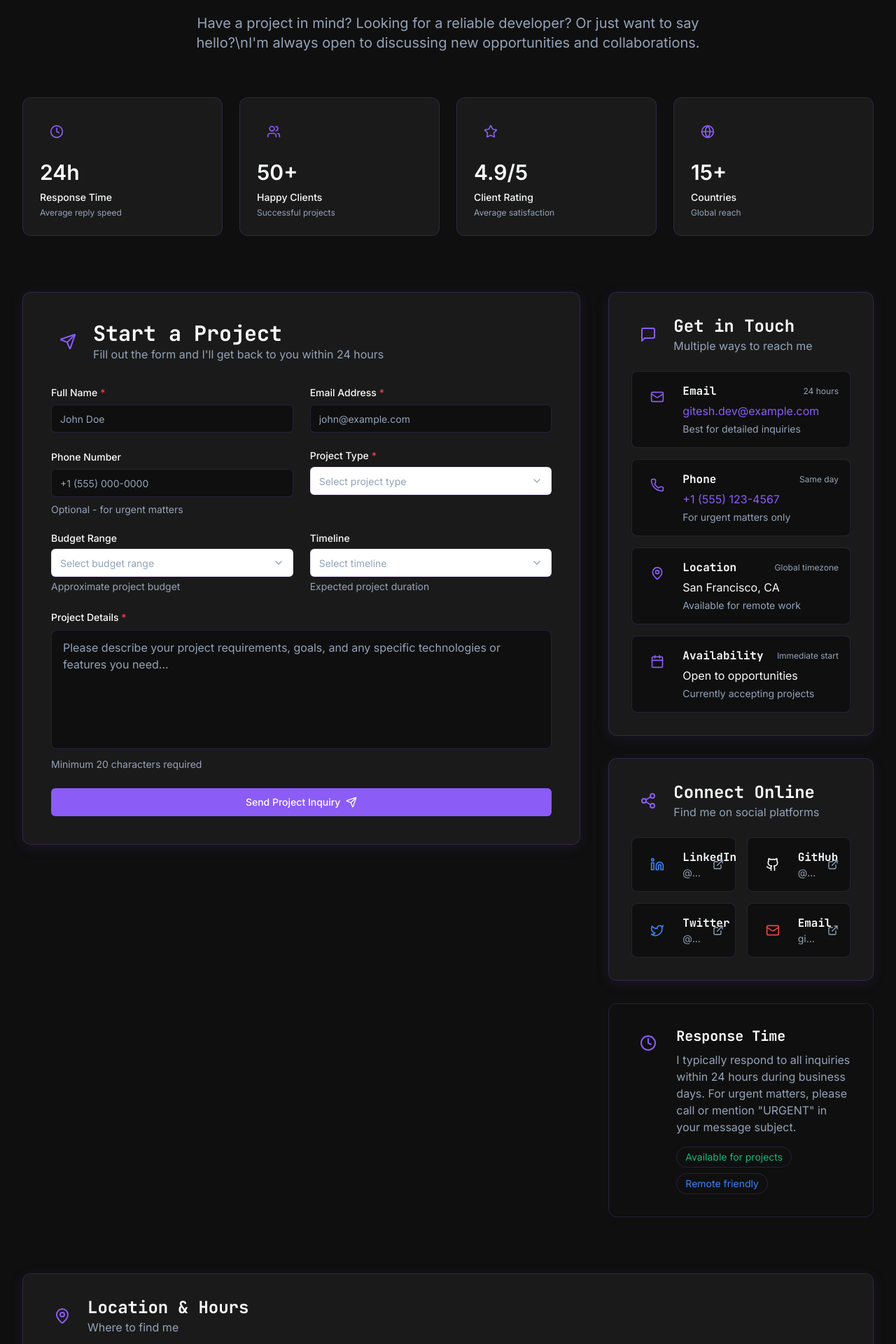
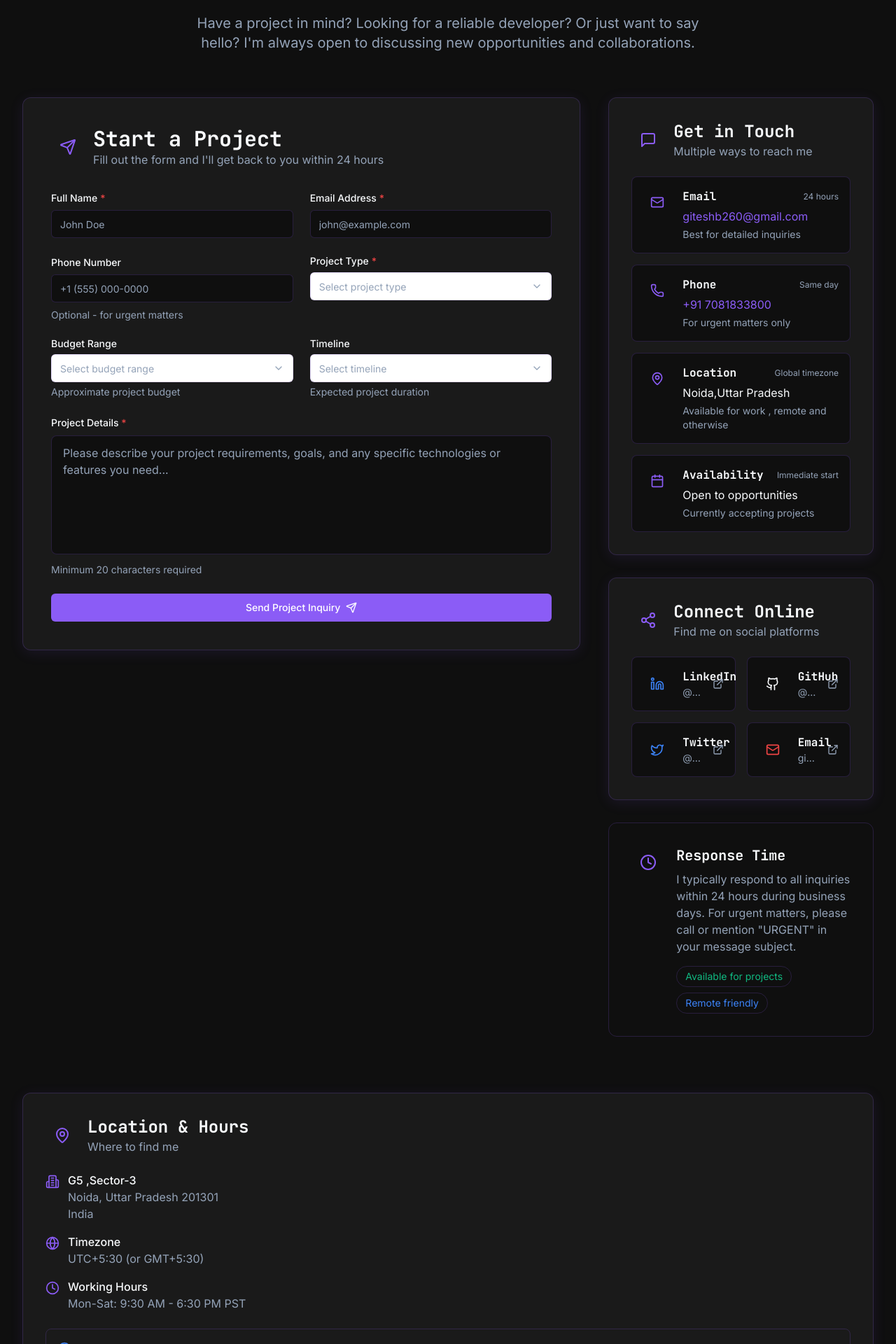
Before and after one commit to Gitesh1712/portfolio26, a React (Vite) app: page /portfolio/contact in a window 1280 px wide. Shown: the part 320-2240 px from the top of the page at 70% size. Built offline with nearby package versions, Linux system fonts and the light colour scheme.

Commit message:
contact changes

```diff
--- a/src/pages/contact/components/ContactInfo.jsx
+++ b/src/pages/contact/components/ContactInfo.jsx
@@ -6,24 +6,24 @@ const ContactInfo = () => {
     {
       icon: 'Mail',
       label: 'Email',
-      value: 'gitesh.dev@example.com',
+      value: 'giteshb260@gmail.com',
       description: 'Best for detailed inquiries',
-      link: 'mailto:gitesh.dev@example.com',
+      link: 'mailto:giteshb260@gmail.com',
       responseTime: '24 hours'
     },
     {
       icon: 'Phone',
       label: 'Phone',
-      value: '+1 (555) 123-4567',
+      value: '+91 7081833800',
       description: 'For urgent matters only',
-      link: 'tel:+15551234567',
+      link: 'tel:+917081833800',
       responseTime: 'Same day'
     },
     {
       icon: 'MapPin',
       label: 'Location',
-      value: 'San Francisco, CA',
-      description: 'Available for remote work',
+      value: 'Noida,Uttar Pradesh',
+      description: 'Available for work , remote and otherwise',
       link: null,
       responseTime: 'Global timezone'
     },
@@ -62,8 +62,8 @@ const ContactInfo = () => {
     {
       icon: 'Mail',
       label: 'Email',
-      username: 'gitesh.dev@example.com',
-      link: 'mailto:gitesh.dev@example.com',
+      username: 'giteshb260@gmail.com',
+      link: 'mailto:giteshb260@gmail.com',
       color: 'var(--color-error)'
     }
   ];
--- a/src/pages/contact/components/FAQSection.jsx
+++ b/src/pages/contact/components/FAQSection.jsx
@@ -11,12 +11,12 @@ const FAQSection = () => {
     },
     {
       question: "What types of projects do you accept?",
-      answer: "I specialize in full-stack web development, React applications, Spring Boot backends, API integrations, and system architecture. I accept projects ranging from small feature implementations to complete application development. Minimum project size is typically $5,000."
+      answer: "I specialize in full-stack web development, React applications, Spring Boot/Express.Js backends, API integrations, and system architecture. I accept projects ranging from small feature implementations to complete application development."
     },
-    {
-      question: "Do you work with international clients?",
-      answer: "Yes! I work with clients worldwide and am flexible with timezone adjustments for meetings and calls. I have experience collaborating with teams across North America, Europe, and Asia."
-    },
+    // {
+    //   question: "Do you work with international clients?",
+    //   answer: "Yes! I work with clients worldwide and am flexible with timezone adjustments for meetings and calls. I have experience collaborating with teams across North America, Europe, and Asia."
+    // },
     {
       question: "What is your availability for new projects?",
       answer: "I'm currently accepting new projects with start dates in the next 2-4 weeks. For urgent projects, please mention this in your inquiry, and I'll do my best to accommodate your timeline."
@@ -99,7 +99,7 @@ const FAQSection = () => {
               Don't hesitate to reach out! I'm happy to discuss your project requirements, provide technical consultation, or answer any specific questions you may have.
             </p>
             <a
-              href="mailto:gitesh.dev@example.com"
+              href="mailto:giteshb260@gmail.com"
               className="inline-flex items-center gap-2 text-sm md:text-base text-primary hover:text-secondary transition-colors duration-200 font-medium"
             >
               Send me an email
--- a/src/pages/contact/components/LocationMap.jsx
+++ b/src/pages/contact/components/LocationMap.jsx
@@ -1,13 +1,13 @@
-import React from 'react';
-import Icon from '../../../components/AppIcon';
+import React from "react";
+import Icon from "../../../components/AppIcon";
 
 const LocationMap = () => {
   const officeDetails = {
-    address: "123 Tech Street, Innovation District",
-    city: "San Francisco, CA 94102",
-    country: "United States",
-    timezone: "PST (UTC-8)",
-    workingHours: "Mon-Fri: 9:00 AM - 6:00 PM PST"
+    address: "G5 ,Sector-3",
+    city: "Noida, Uttar  Pradesh 201301",
+    country: "India",
+    timezone: "UTC+5:30 (or GMT+5:30)",
+    workingHours: "Mon-Sat: 9:30 AM - 6:30 PM PST",
   };
 
   return (
@@ -18,44 +18,81 @@ const LocationMap = () => {
             <Icon name="MapPin" size={24} color="var(--color-primary)" />
           </div>
           <div>
-            <h2 className="text-xl md:text-2xl font-bold text-foreground">Location & Hours</h2>
-            <p className="text-sm md:text-base text-muted-foreground">Where to find me</p>
+            <h2 className="text-xl md:text-2xl font-bold text-foreground">
+              Location & Hours
+            </h2>
+            <p className="text-sm md:text-base text-muted-foreground">
+              Where to find me
+            </p>
           </div>
         </div>
 
         <div className="space-y-4 mb-6">
           <div className="flex items-start gap-3">
-            <Icon name="Building2" size={20} className="text-primary mt-1 flex-shrink-0" />
+            <Icon
+              name="Building2"
+              size={20}
+              className="text-primary mt-1 flex-shrink-0"
+            />
             <div>
-              <p className="text-sm md:text-base text-foreground font-medium">{officeDetails?.address}</p>
-              <p className="text-sm md:text-base text-muted-foreground">{officeDetails?.city}</p>
-              <p className="text-sm md:text-base text-muted-foreground">{officeDetails?.country}</p>
+              <p className="text-sm md:text-base text-foreground font-medium">
+                {officeDetails?.address}
+              </p>
+              <p className="text-sm md:text-base text-muted-foreground">
+                {officeDetails?.city}
+              </p>
+              <p className="text-sm md:text-base text-muted-foreground">
+                {officeDetails?.country}
+              </p>
             </div>
           </div>
 
           <div className="flex items-start gap-3">
-            <Icon name="Globe" size={20} className="text-primary mt-1 flex-shrink-0" />
+            <Icon
+              name="Globe"
+              size={20}
+              className="text-primary mt-1 flex-shrink-0"
+            />
             <div>
-              <p className="text-sm md:text-base text-foreground font-medium">Timezone</p>
-              <p className="text-sm md:text-base text-muted-foreground">{officeDetails?.timezone}</p>
+              <p className="text-sm md:text-base text-foreground font-medium">
+                Timezone
+              </p>
+              <p className="text-sm md:text-base text-muted-foreground">
+                {officeDetails?.timezone}
+              </p>
             </div>
           </div>
 
           <div className="flex items-start gap-3">
-            <Icon name="Clock" size={20} className="text-primary mt-1 flex-shrink-0" />
+            <Icon
+              name="Clock"
+              size={20}
+              className="text-primary mt-1 flex-shrink-0"
+            />
             <div>
-              <p className="text-sm md:text-base text-foreground font-medium">Working Hours</p>
-              <p className="text-sm md:text-base text-muted-foreground">{officeDetails?.workingHours}</p>
+              <p className="text-sm md:text-base text-foreground font-medium">
+                Working Hours
+              </p>
+              <p className="text-sm md:text-base text-muted-foreground">
+                {officeDetails?.workingHours}
+              </p>
             </div>
           </div>
         </div>
 
         <div className="bg-info/10 border border-info/20 rounded-lg p-4 flex items-start gap-3">
-          <Icon name="Info" size={20} className="text-info mt-0.5 flex-shrink-0" />
+          <Icon
+            name="Info"
+            size={20}
+            className="text-info mt-0.5 flex-shrink-0"
+          />
           <div>
-            <p className="text-sm md:text-base text-info font-medium mb-1">Remote Work Available</p>
+            <p className="text-sm md:text-base text-info font-medium mb-1">
+              Remote Work Available
+            </p>
             <p className="text-xs md:text-sm text-info/80">
-              I'm available for remote collaboration worldwide and can adjust to your timezone for meetings and calls.
+              I'm available for remote collaboration worldwide and can adjust to
+              your timezone for meetings and calls.
             </p>
           </div>
         </div>
@@ -65,9 +102,9 @@ const LocationMap = () => {
           width="100%"
           height="100%"
           loading="lazy"
-          title="San Francisco Office Location"
+          title="Noida Sector 3 Location"
           referrerPolicy="no-referrer-when-downgrade"
-          src="https://www.google.com/maps?q=37.7749,-122.4194&z=14&output=embed"
+          src="https://www.google.com/maps?q=28.5892,77.3126&z=15&output=embed"
           className="border-0"
         />
       </div>
--- a/src/pages/contact/index.jsx
+++ b/src/pages/contact/index.jsx
@@ -54,11 +54,11 @@ const Contact = () => {
             </h1>
 
             <p className="text-base md:text-lg lg:text-xl text-muted-foreground max-w-3xl mx-auto leading-relaxed">
-              Have a project in mind? Looking for a reliable developer? Or just want to say hello?\nI'm always open to discussing new opportunities and collaborations.
+              Have a project in mind? Looking for a reliable developer? Or just want to say hello? I'm always open to discussing new opportunities and collaborations.
             </p>
           </div>
 
-          <div className="grid grid-cols-2 md:grid-cols-4 gap-4 md:gap-6 mb-12 md:mb-16 lg:mb-20">
+          {/* <div className="grid grid-cols-2 md:grid-cols-4 gap-4 md:gap-6 mb-12 md:mb-16 lg:mb-20">
             {stats?.map((stat, index) => (
               <div
                 key={index}
@@ -72,7 +72,7 @@ const Contact = () => {
                 <div className="text-xs text-muted-foreground">{stat?.description}</div>
               </div>
             ))}
-          </div>
+          </div> */}
 
           <div className="grid grid-cols-1 lg:grid-cols-3 gap-6 md:gap-8 lg:gap-10 mb-12 md:mb-16 lg:mb-20">
             <div className="lg:col-span-2">
--- a/src/pages/projects/index.jsx
+++ b/src/pages/projects/index.jsx
@@ -430,7 +430,7 @@ const Projects = () => {
               <span className="text-sm font-medium text-primary">Portfolio Showcase</span>
             </div>
             <h1 className="text-3xl md:text-4xl lg:text-5xl font-bold text-foreground mb-4">
-              Project Universe
+              Projects Universe
             </h1>
             <p className="text-base md:text-lg text-muted-foreground max-w-3xl mx-auto">
               Explore my comprehensive collection of full-stack projects, featuring detailed case studies, live demonstrations, and technical deep-dives into modern web development solutions
```
